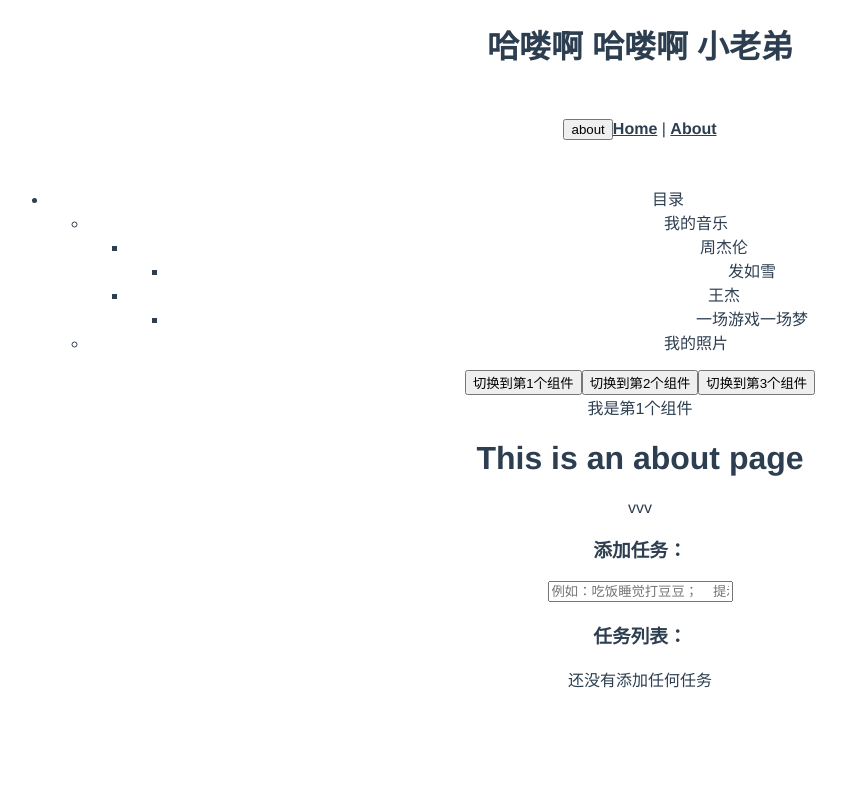
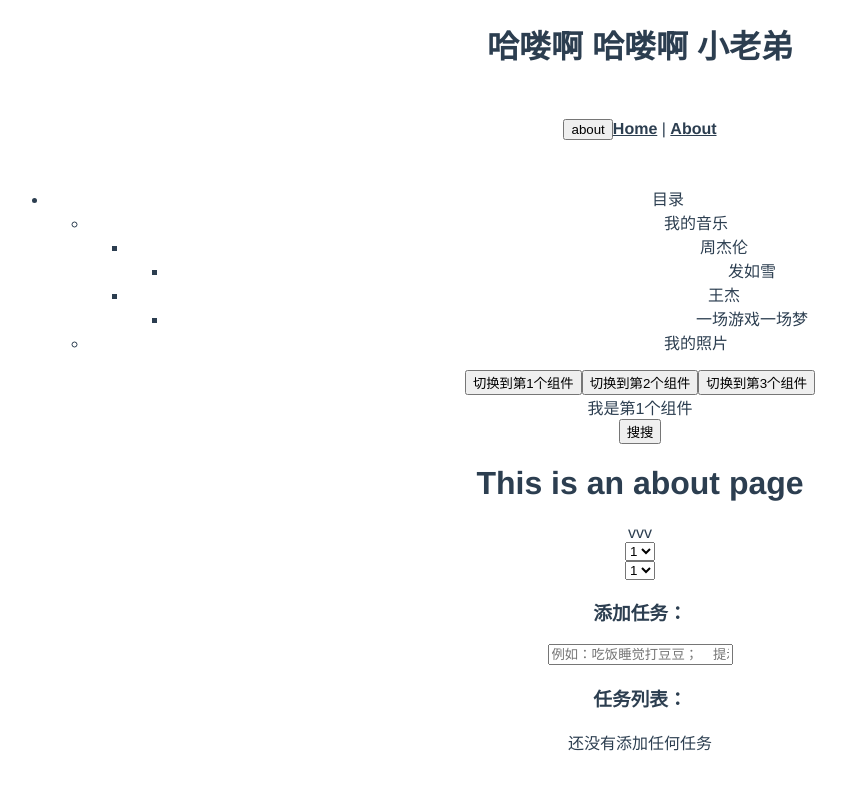
Before and after one commit to hldxlx/myVueRouterAndRecursiveTree, a Vue app: page /about in a window 1280 px wide. Both pictures are taken after a click on the button "about". Shown: the top 790 px of the page, without its empty margins (0-846 px from the left). Built offline with nearby package versions, Linux system fonts and the light colour scheme.

Commit message:
使用props传递参数

```diff
--- /dev/null
+++ b/src/components/select.vue
@@ -0,0 +1,20 @@
+<template>
+    <div>
+        <select>
+            <option value="">1</option>
+            <option value="">2</option>
+        </select>
+    </div>
+</template>
+
+<script>
+    export default {
+        name: 'mySelect',
+        data () {
+            return {}
+        }
+    }
+</script>
+<style>
+
+</style>
--- a/src/main.js
+++ b/src/main.js
@@ -3,7 +3,6 @@
 import Vue from 'vue'
 import App from './App'
 import router from './router.js'
-
 Vue.config.productionTip = false
 
 /* eslint-disable no-new */
@@ -61,6 +60,14 @@ Vue.component('m-tree',{
   `
 })
 
+Vue.component('my-cont',{
+  props:["btnValue"],
+  template:`
+  <div>
+      <input type="button" :value="btnValue">
+  </div>
+  `
+})
 
 new Vue({
   el: '#app',
--- a/src/views/About.vue
+++ b/src/views/About.vue
@@ -1,7 +1,10 @@
 <template>
   <div class="about">
+    <my-cont btn-value="搜搜"></my-cont>
     <h1>This is an about page</h1>
     <div v-html="kk"></div>
+    <mySelect></mySelect>
+    <mySelect></mySelect>
     <div class="main">
       <h3 class="big-title">添加任务：</h3>
       <input
@@ -46,6 +49,7 @@
 </template>
 
 <script type="text/javascript">
+  import mySelect from '../components/select'
   export default {
     data(){
       return{
@@ -98,6 +102,9 @@
           }
         }
       }
+    },
+    components:{
+      mySelect
     },
     methods:{
       init(){
```
